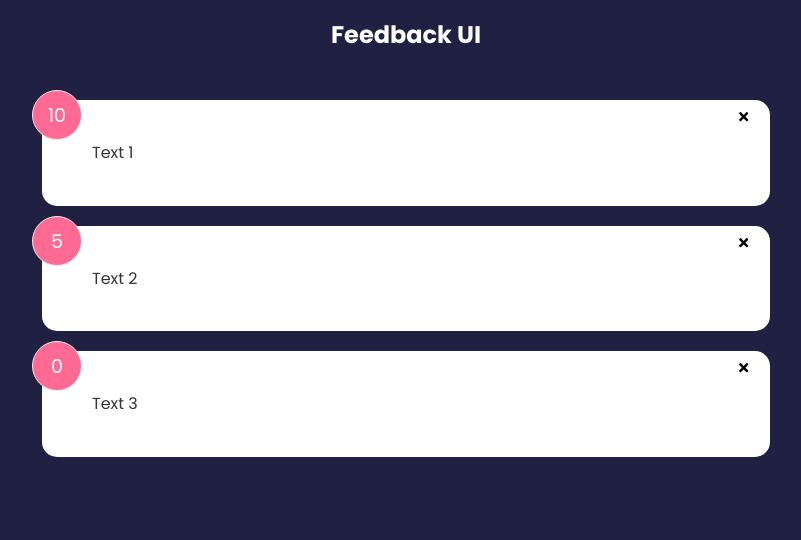
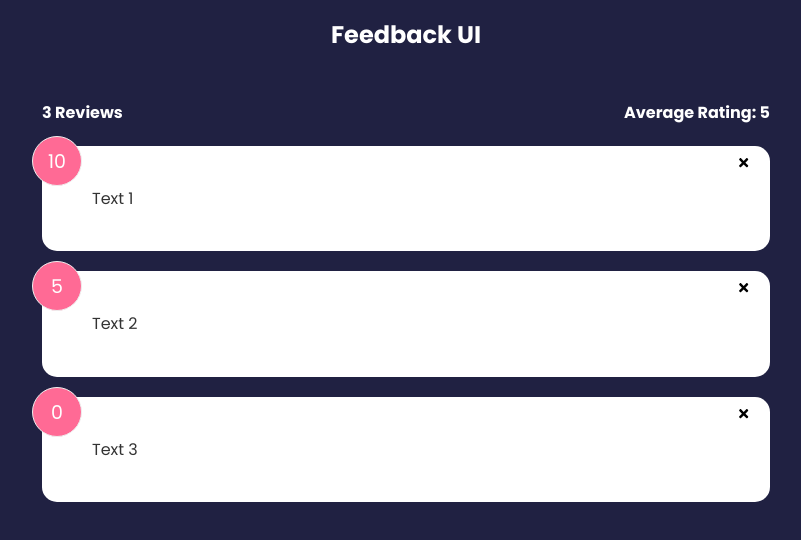
Before and after one commit to Matthew-Brennan/feedback-app, a React (Create React App) app: page / in a window 1280 px wide. Shown: the top 540 px of the page, without its empty margins (234-1035 px from the left). Built offline with nearby package versions, Linux system fonts and the light colour scheme; the HTML template or start-up script is replaced by a standard one.

Commit message:
added stats for number of feedback items and average review

```diff
--- a/src/App.js
+++ b/src/App.js
@@ -2,6 +2,7 @@
 import Header from "./components/Header"
 import FeedbackData from "./data/FeedbackData"
 import FeedbackList from "./components/FeedbackList"
+import FeedbackStats from "./components/FeedbackStats"
 
 function App() {
 const [feedback, setFeedback] = useState(FeedbackData)
@@ -15,6 +16,7 @@
         <>
         <Header />
             <div className="container">
+                <FeedbackStats feedback={feedback} />
                 <FeedbackList
                 feedback={feedback}
                 handleDelete={deleteFeedback}
--- /dev/null
+++ b/src/components/FeedbackStats.jsx
@@ -0,0 +1,26 @@
+import PropTypes from 'prop-types'
+
+function FeedbackStats({feedback}) {
+
+    //Calculate Ratings Average
+    let average = feedback.reduce((acc, curr) => {
+        return acc + curr.rating
+
+    }, 0) / feedback.length
+
+    average = average.toFixed(1).replace(/\.0$/, '')
+
+    return (
+        <div className="feedback-stats">
+        <h4>{feedback.length} Reviews</h4>
+        <h4>Average Rating: {isNaN(average) ? 0 : average}</h4>
+
+        </div>
+    )
+}
+
+FeedbackStats.propTypes = {
+    feedback: PropTypes.array.isRequired
+}
+
+export default FeedbackStats
```
